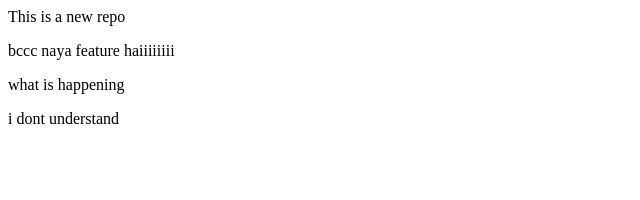
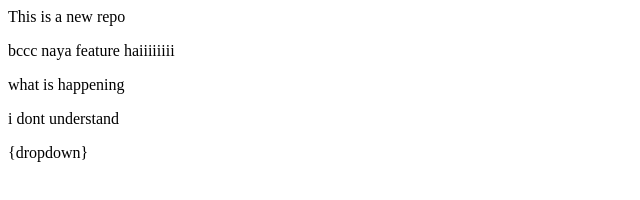
Before and after one commit to Ameet225/localrepo, a plain HTML site: page index.html in a window 1280 px wide. Shown: the whole page, without its empty margins (0-640 px from the left). Drawn offline with Linux system fonts and the light colour scheme.

Commit message:
Added dropdown

```diff
--- a/index.html
+++ b/index.html
@@ -2,3 +2,4 @@
 <p>bccc naya feature haiiiiiiii</p>
 <p>what is happening</p>
 <p> i dont understand</p>
+<p>{dropdown}</p>
```
